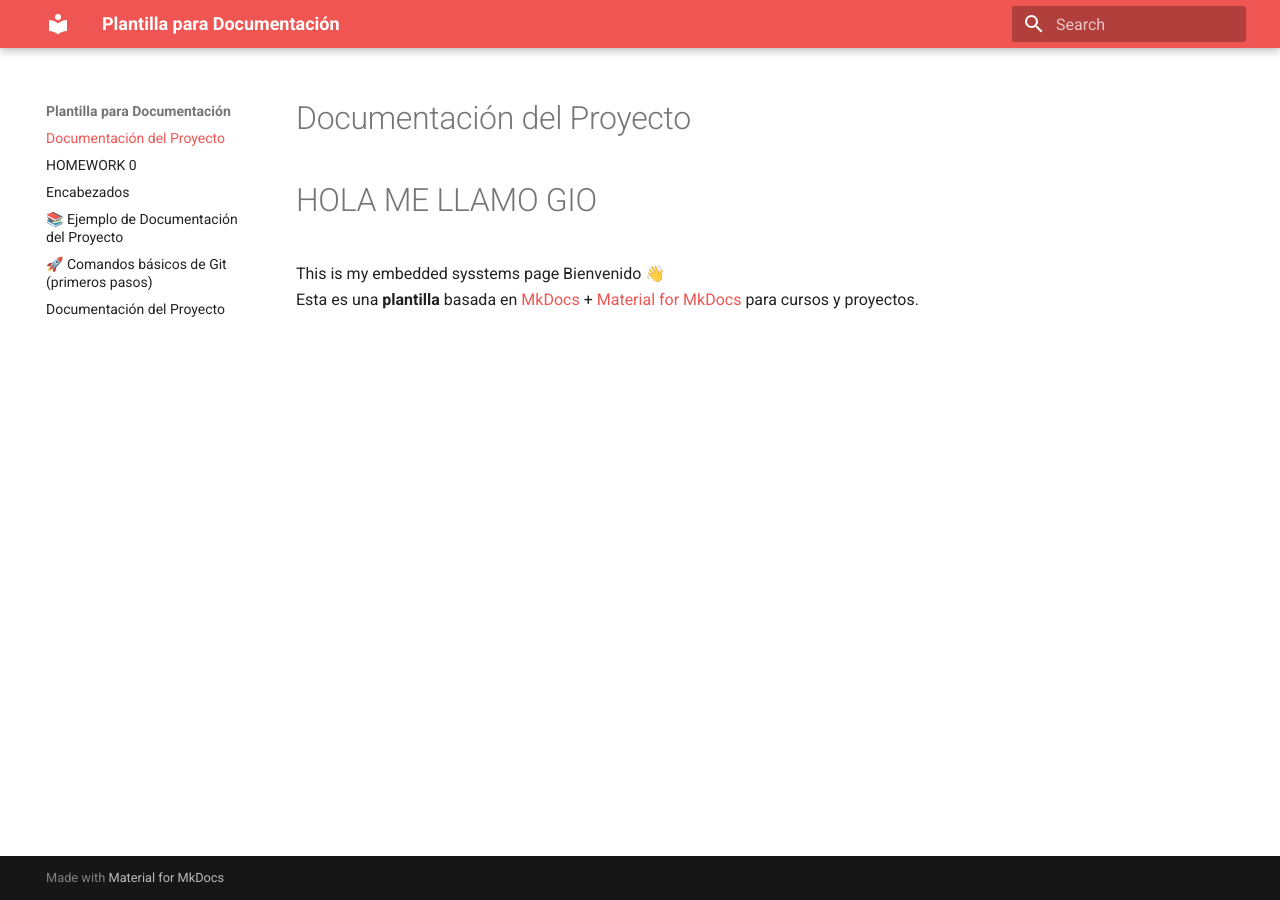
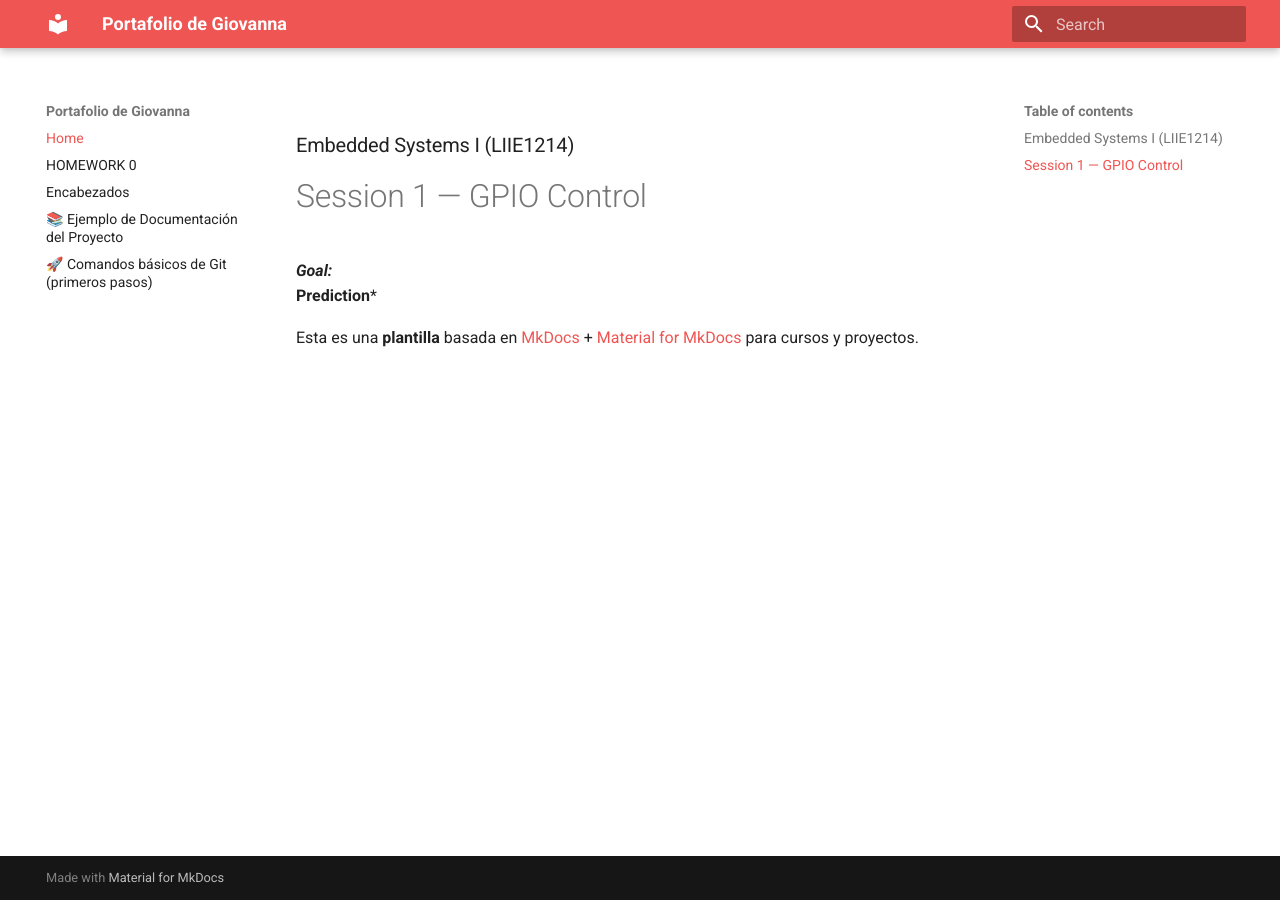
Before and after one commit to Giovanna130/Giovanna_sistemas, an MkDocs documentation site: the page built from docs/index.md, in a window 1280 px wide. Built offline with MkDocs 1.6.1 and Material for MkDocs 9.7.7, drawn with Linux system fonts in a browser that asks for light colours.

Commit message:
Sesion 1

```diff
--- a/docs/index.md
+++ b/docs/index.md
@@ -1,9 +1,10 @@
-# Documentación del Proyecto
+### Embedded Systems I (LIIE1214)
 
-# HOLA ME LLAMO GIO
+# Session 1 — GPIO Control
 
 
+***Goal:**
+***Prediction***
 
-This is my embedded sysstems page
-Bienvenido 👋
+
 Esta es una **plantilla** basada en [MkDocs](https://www.mkdocs.org/) + [Material for MkDocs](https://squidfunk.github.io/mkdocs-material/) para cursos y proyectos.
--- a/mkdocs.yml
+++ b/mkdocs.yml
@@ -1,4 +1,4 @@
-site_name: Plantilla para Documentación
+site_name: Portafolio de Giovanna
 markdown_extensions:
   - pymdownx.highlight:
       anchor_linenums: true
```
Also changed, not shown: docs/indicexdxd.md (deleted, +0 -9 lines).
